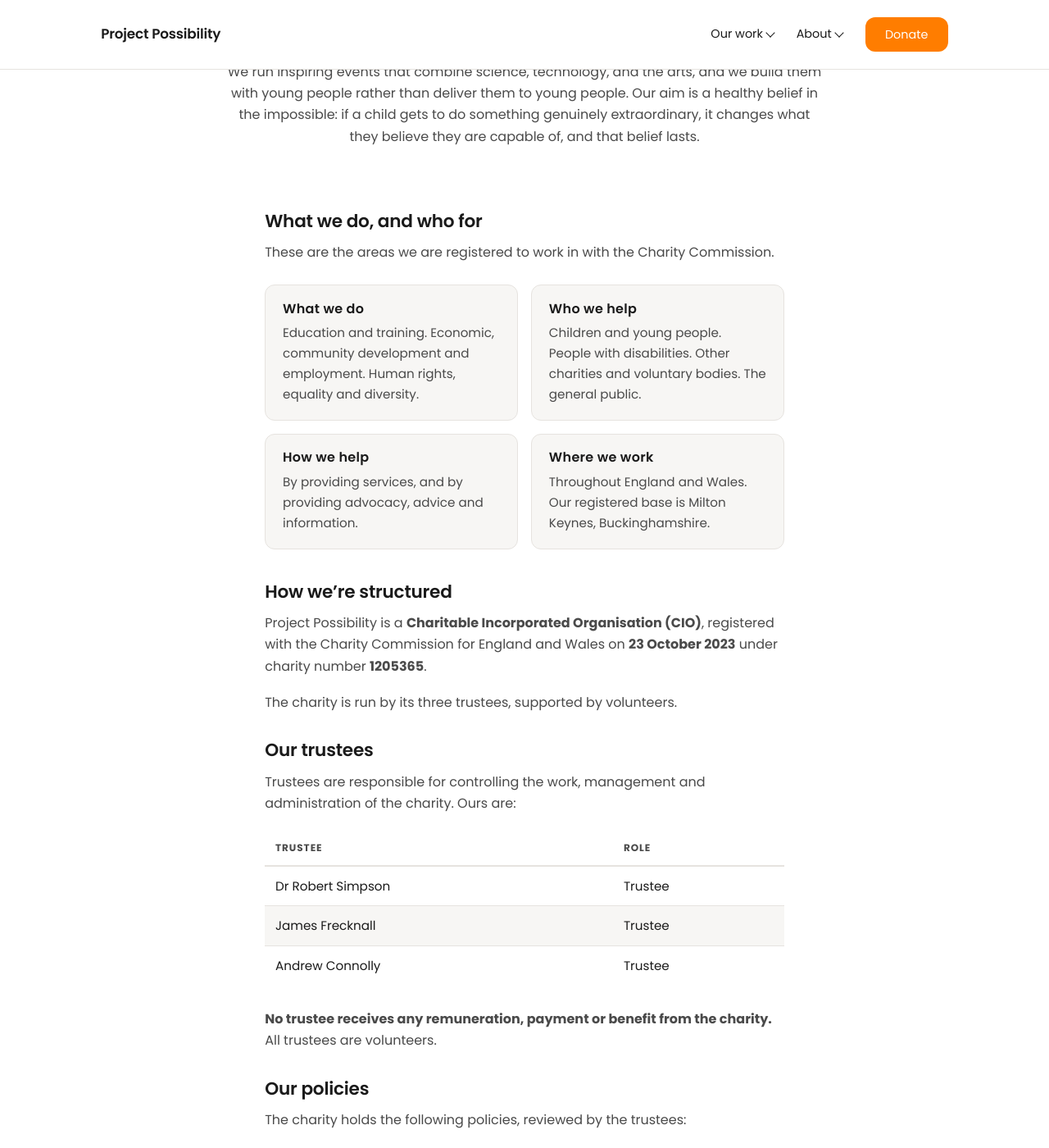
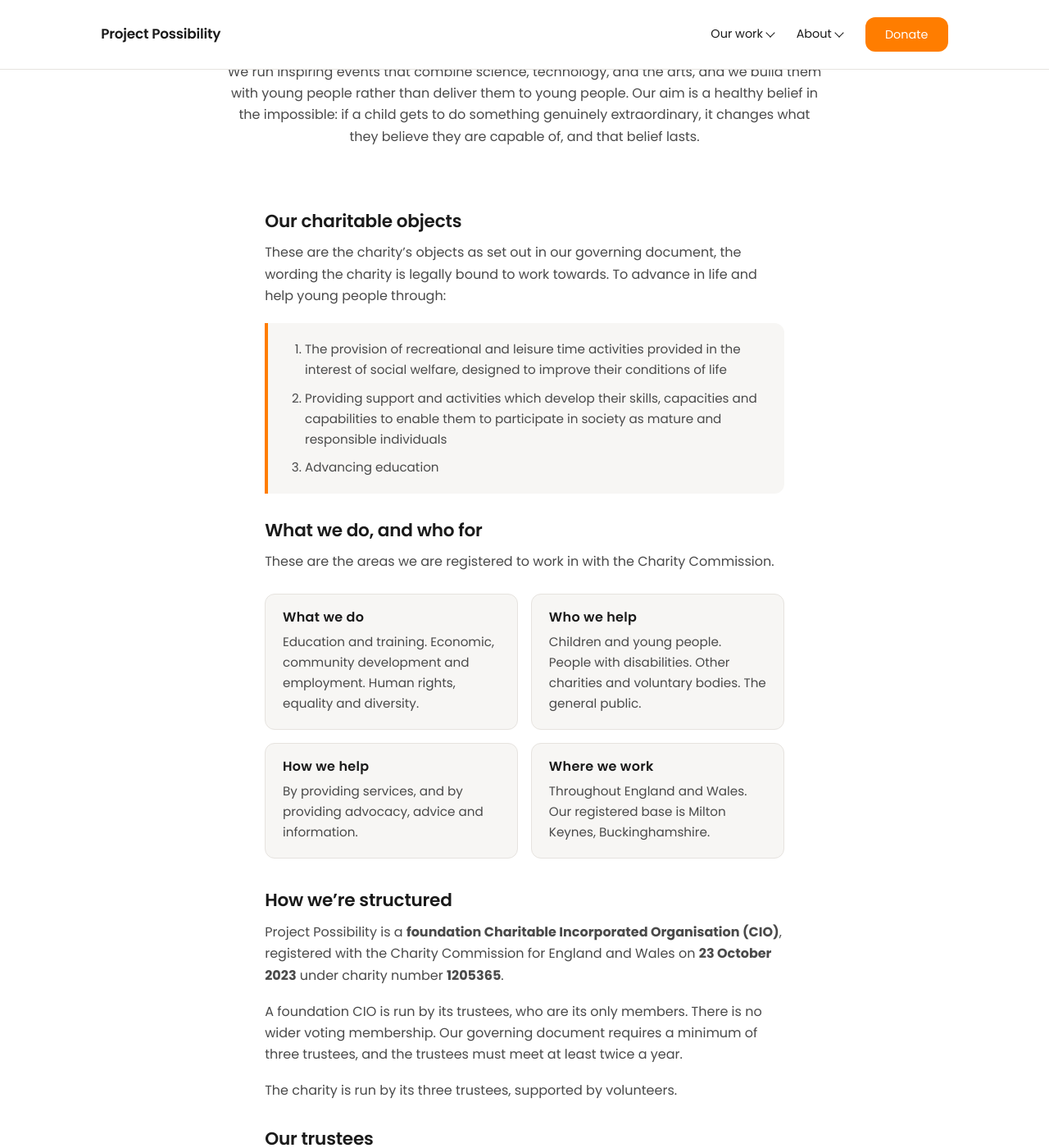
Before and after one commit to ttfnrob/projpossweb, a Jekyll site: the page built from governance.md, in a window 1280 px wide and 1400 px high, scrolled down 476 px. Shown: the whole window at 82% size. Built offline with Jekyll 4.4.1, drawn with Linux system fonts in a browser that asks for light colours; some of the changed text lies outside the part shown.

Commit message:
Governance: add charitable objects and CIO detail from the trust deed
Objects verified word-for-word against the Charity Commission register.
Deed also confirms foundation CIO, min 3 trustees, two meetings a year,
and the trustee-benefit/conflict provisions.

Deed itself stays out of this repo: it contains trustees' home addresses.

```diff
--- a/assets/css/style.css
+++ b/assets/css/style.css
@@ -759,6 +759,23 @@ a.card:hover { border-color: var(--orange); }
   margin: 0 0 1rem;
 }
 
+/* ---------- Charitable objects ----------
+   Quoted from the governing document, so give it a distinct, quote-like treatment. */
+.objects {
+  background: var(--offwhite);
+  border-left: 4px solid var(--orange);
+  border-radius: 0 var(--radius) var(--radius) 0;
+  padding: 1.2rem 1.4rem 1.2rem 1.6rem;
+  margin: 1.2rem 0 2rem;
+}
+.objects ol { margin: 0; padding-left: 1.2rem; }
+.objects li {
+  color: var(--grey-text);
+  font-size: 0.95rem;
+  margin-bottom: 0.6rem;
+}
+.objects li:last-child { margin-bottom: 0; }
+
 /* ---------- Governance cards ---------- */
 .govern-grid {
   display: grid;
--- a/governance.md
+++ b/governance.md
@@ -30,6 +30,17 @@ description: "Mission, trustees, policies and finances for Project Possibility,
 
 <div class="page-content" markdown="1">
 
+## Our charitable objects
+
+These are the charity's objects as set out in our governing document, the wording the charity is
+legally bound to work towards. To advance in life and help young people through:
+
+<div class="objects" markdown="1">
+1. The provision of recreational and leisure time activities provided in the interest of social welfare, designed to improve their conditions of life
+2. Providing support and activities which develop their skills, capacities and capabilities to enable them to participate in society as mature and responsible individuals
+3. Advancing education
+</div>
+
 ## What we do, and who for
 
 These are the areas we are registered to work in with the Charity Commission.
@@ -55,7 +66,13 @@ Throughout England and Wales. Our registered base is Milton Keynes, Buckinghamsh
 
 ## How we're structured
 
-Project Possibility is a **Charitable Incorporated Organisation (CIO)**, registered with the Charity Commission for England and Wales on **23 October 2023** under charity number **{{ site.charity_number }}**.
+Project Possibility is a **foundation Charitable Incorporated Organisation (CIO)**, registered with the
+Charity Commission for England and Wales on **23 October 2023** under charity number
+**{{ site.charity_number }}**.
+
+A foundation CIO is run by its trustees, who are its only members. There is no wider voting
+membership. Our governing document requires a minimum of three trustees, and the trustees must meet
+at least twice a year.
 
 The charity is run by its three trustees, supported by volunteers.
 
@@ -69,7 +86,9 @@ Trustees are responsible for controlling the work, management and administration
 | James Frecknall | Trustee |
 | Andrew Connolly | Trustee |
 
-**No trustee receives any remuneration, payment or benefit from the charity.** All trustees are volunteers.
+**No trustee receives any remuneration, payment or benefit from the charity.** Our governing document
+restricts trustee benefit, and trustees must declare any conflict of interest and withdraw from the
+relevant discussion and vote.
 
 ## Our policies
 
```
